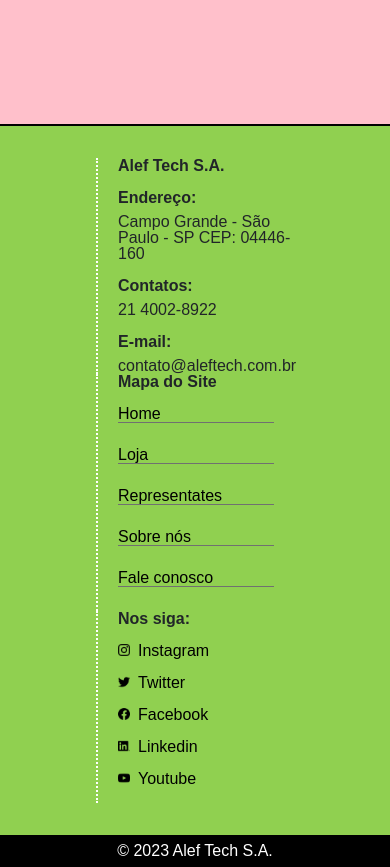
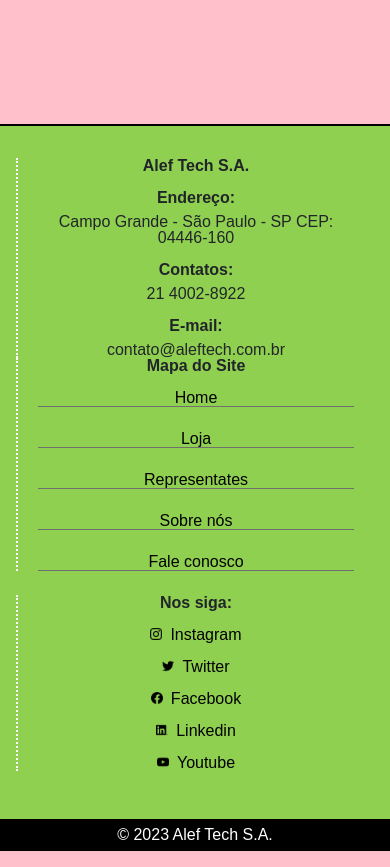
Before and after one commit to Lcpires7/ProjetoIntegradorSenacWebDesing, a plain HTML site: page index.html in a window 390 px wide. Shown: the part 720-1587 px from the top of the page. Drawn offline with nearby package versions, Linux system fonts and the light colour scheme; a web font is replaced by a local one.

Commit message:
Barra de navegação alterada

```diff
--- a/resources/css/style.css
+++ b/resources/css/style.css
@@ -1,4 +1,5 @@
 main{min-height: calc(100vh);}
+
 a.navbar-brand h1 img.logo {
     margin: 0 !important;
     padding: 0 !important;
@@ -31,8 +32,6 @@
     display: flex;
     padding-top: 2rem;
     padding-bottom: 2rem;
-    padding-left: 6rem;
-    padding-right: 6rem;
     background-color: #90d050;
     border-top: solid 2px black;
     flex-wrap: wrap;
@@ -108,8 +107,13 @@
     }
     main{
         box-sizing: border-box;
-        padding-left: 4rem !important;
-        padding-right: 4rem !important;
+        padding-left: 6rem !important;
+        padding-right: 6rem !important;
+    }
+    footer{
+        box-sizing: border-box;
+        padding-left: 6rem !important;
+        padding-right: 6rem !important;
     }
     body{
         background-color: yellow;
@@ -118,10 +122,15 @@
 
 @media screen and (max-width: 1024px) {
     header nav.navbar{
-        padding-left: 1rem !important;
-        padding-right: 1rem !important;
+        padding-left: 4rem !important;
+        padding-right: 4rem !important;
     }
     main{
+        box-sizing: border-box;
+        padding-left: 4rem !important;
+        padding-right: 4rem !important;
+    }
+    footer{
         box-sizing: border-box;
         padding-left: 4rem !important;
         padding-right: 4rem !important;
@@ -141,6 +150,11 @@
         padding-left: 2rem;
         padding-right: 2rem;
     }
+    footer{
+        box-sizing: border-box;
+        padding-left: 2rem !important;
+        padding-right: 2rem !important;
+    }
     body{
         background-color: red;
     }
@@ -155,11 +169,28 @@
         padding-left: 1rem;
         padding-right: 1rem;
     }
+    footer{
+        text-align: center;
+        display: block !important;
+        width: 100%;
+        box-sizing: border-box;
+        padding-left: 1rem !important;
+        padding-right: 1rem !important;
+    }
+    .box1, .box2, .box3  {
+        width: 100% !important;
+        display: block;
+    }
+    .box3 ul li{
+       display: flex;
+       justify-content: center;
+       align-items: center;
+    }
     body{
         background-color: pink;
     }
 
     a.navbar-brand h1 img.logo {
-        width: 11rem;
+        width: 10rem;
     }
 }
```
